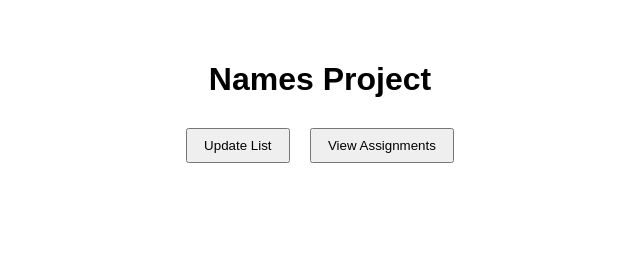
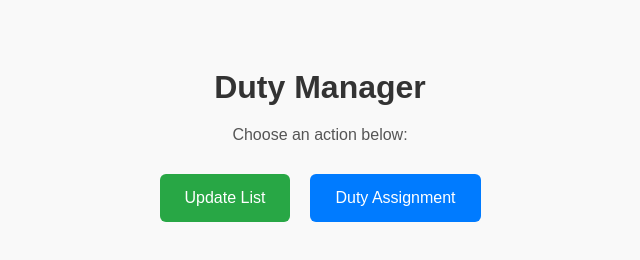
Before and after one commit to hongkongman1988/names-frontend, a plain HTML site: page index.html in a window 1280 px wide. Shown: the whole page, without its empty margins (320-960 px from the left). Drawn offline with Linux system fonts and the light colour scheme.

Commit message:
Update index.html

```diff
--- a/index.html
+++ b/index.html
@@ -2,12 +2,67 @@
 <html lang="en">
 <head>
   <meta charset="UTF-8">
-  <title>Names Project</title>
-  <link rel="stylesheet" href="style.css">
+  <meta name="viewport" content="width=device-width, initial-scale=1.0">
+  <title>Duty Manager</title>
+  <style>
+    body {
+      font-family: Arial, sans-serif;
+      text-align: center;
+      background: #f9f9f9;
+      padding: 40px;
+    }
+    h1 {
+      color: #333;
+      margin-bottom: 20px;
+    }
+    p {
+      color: #555;
+      margin-bottom: 30px;
+    }
+    .button-container {
+      display: flex;
+      justify-content: center;
+      gap: 20px;
+      flex-wrap: wrap;
+    }
+    a {
+      display: inline-block;
+      padding: 15px 25px;
+      font-size: 16px;
+      text-decoration: none;
+      color: white;
+      border-radius: 6px;
+      transition: background-color 0.2s;
+    }
+    .btn-update {
+      background-color: #28a745;
+    }
+    .btn-update:hover {
+      background-color: #1e7e34;
+    }
+    .btn-assignment {
+      background-color: #007bff;
+    }
+    .btn-assignment:hover {
+      background-color: #0056b3;
+    }
+    footer {
+      margin-top: 40px;
+      font-size: 12px;
+      color: #888;
+    }
+  </style>
 </head>
 <body>
-  <h1>Names Project</h1>
-  <button onclick="location.href='update.html'">Update List</button>
-  <button onclick="location.href='assignment.html'">View Assignments</button>
+
+  <h1>Duty Manager</h1>
+  <p>Choose an action below:</p>
+
+  <div class="button-container">
+    <a href="update.html" class="btn-update">Update List</a>
+    <a href="assignment.html" class="btn-assignment">Duty Assignment</a>
+  </div>
+
+
 </body>
 </html>
```
